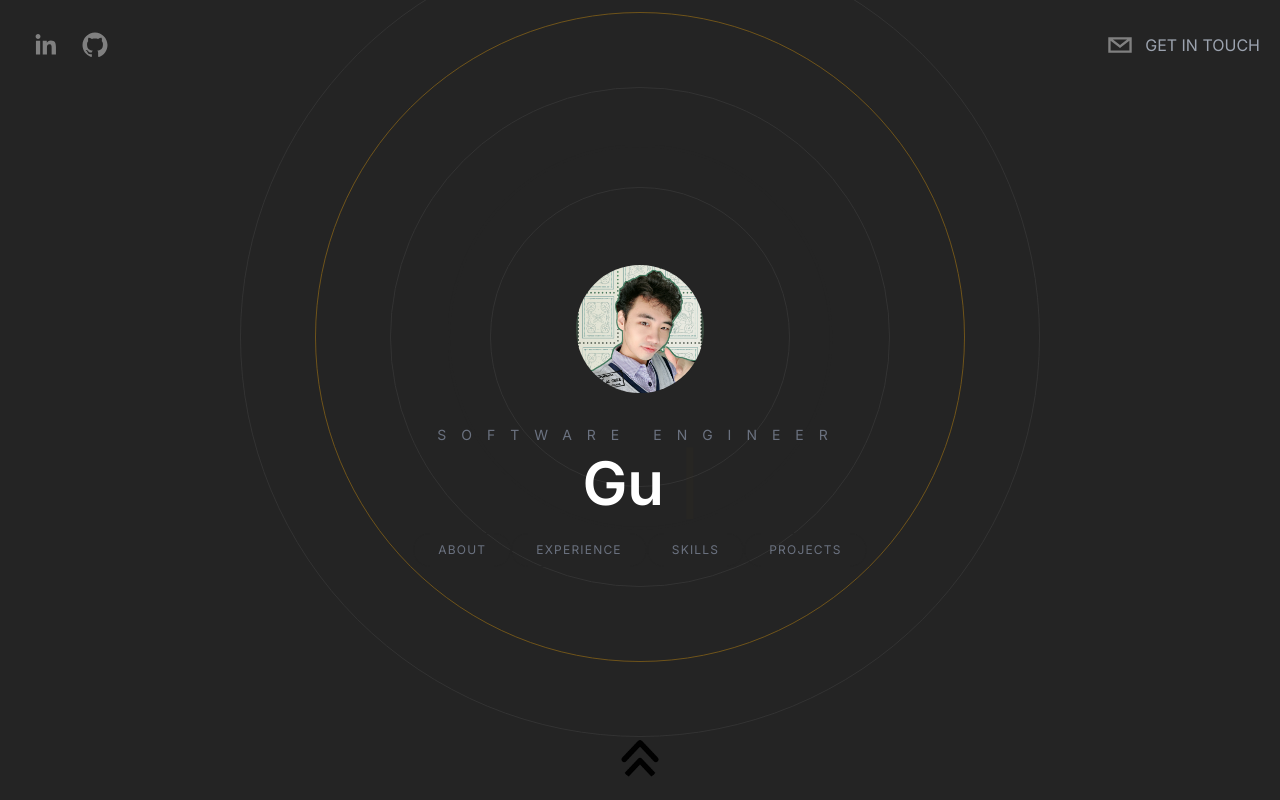
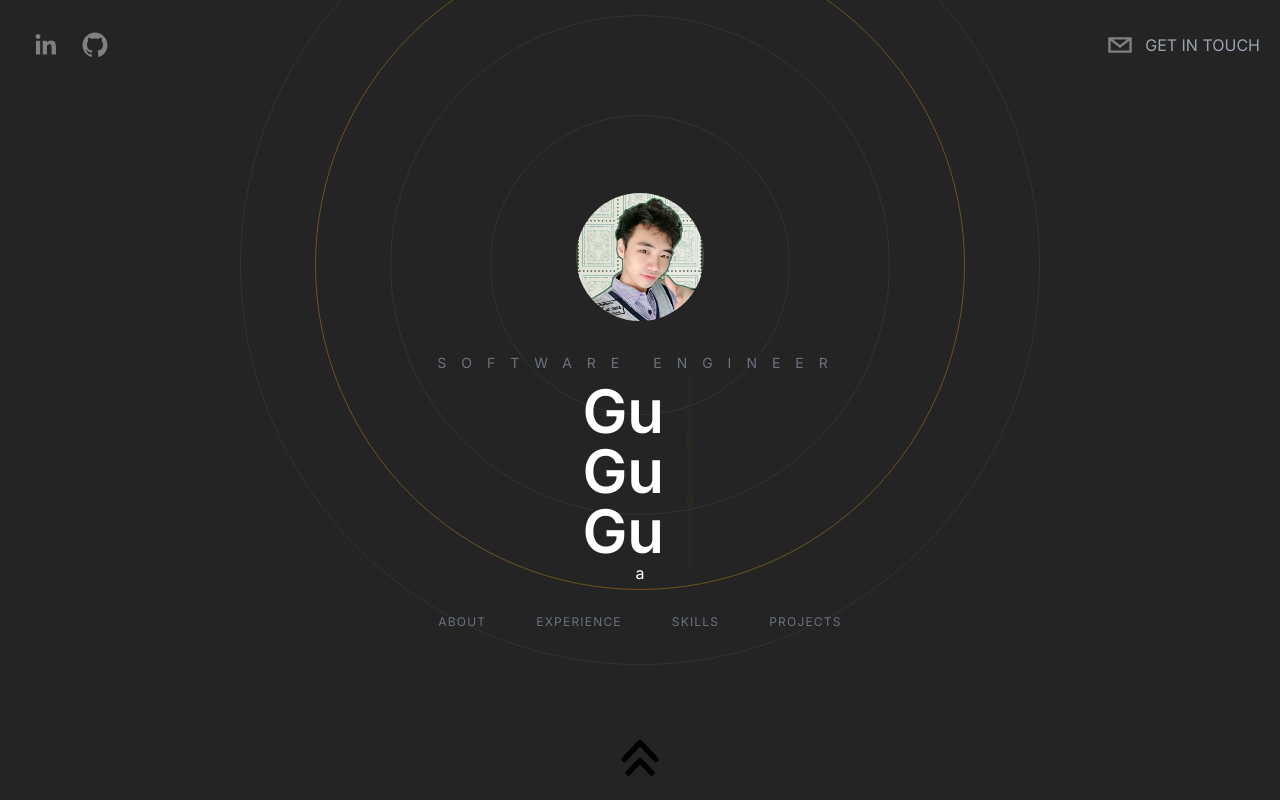
Before and after one commit to Cameron933/portfolio-cam, a Next.js app: page / in a window 1280 px wide. Built offline with nearby package versions, Linux system fonts and the light colour scheme.

Commit message:
chore/meaningless

```diff
--- a/components/Hero.tsx
+++ b/components/Hero.tsx
@@ -30,7 +30,15 @@ const Hero = (props: Props) => {
           <span className="mr-3">{text}</span>
           <Cursor cursorColor="#F7AB0A" />
         </h1>
-
+        <h1 className="text-2xl md:text-5xl lg:text-6xl font-semibold scroll-px-10">
+          <span className="mr-3">{text}</span>
+          <Cursor cursorColor="#F7AB0A" />
+        </h1>
+        <h1 className="text-2xl md:text-5xl lg:text-6xl font-semibold scroll-px-10">
+          <span className="mr-3">{text}</span>
+          <Cursor cursorColor="#F7AB0A" />
+        </h1>
+        a
         <div className="pt-5">
           <Link href="#about">
             <button className="heroButton">About</button>
```
